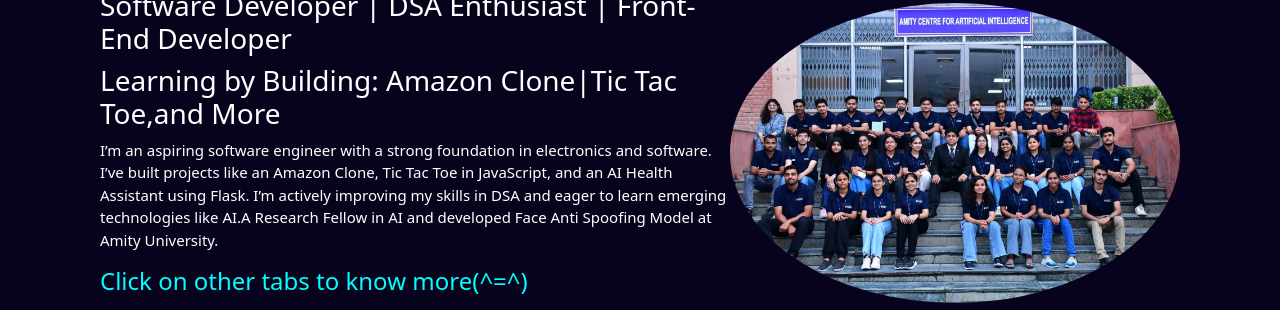
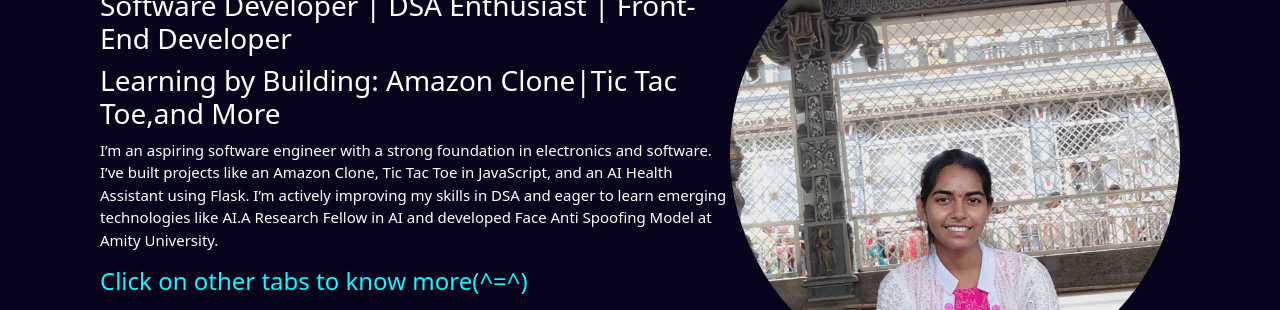
Before and after one commit to Ragini2006/TSX_Unstop_Web_Development, a plain HTML site: page index.html in a window 1280 px wide. Shown: the part 301-611 px from the top of the page. Drawn offline with nearby package versions, Linux system fonts and the light colour scheme.

```diff
--- a/index.html
+++ b/index.html
@@ -93,7 +93,7 @@
           </a>
         </div>
         <div class="home-img">
-          <img src="Group photo.jpeg" alt="Profile" class="img-fluid rounded-circle" style="max-width: 450px" />
+          <img src="ProfilePic.jpeg" alt="Profile" class="img-fluid rounded-circle" style="max-width: 450px" />
         </div>
       </div>
     </div>
```
